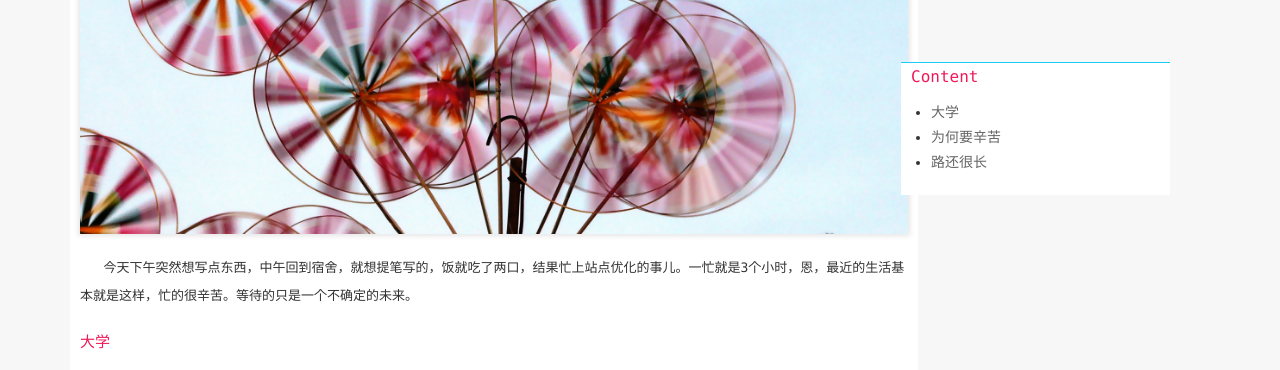
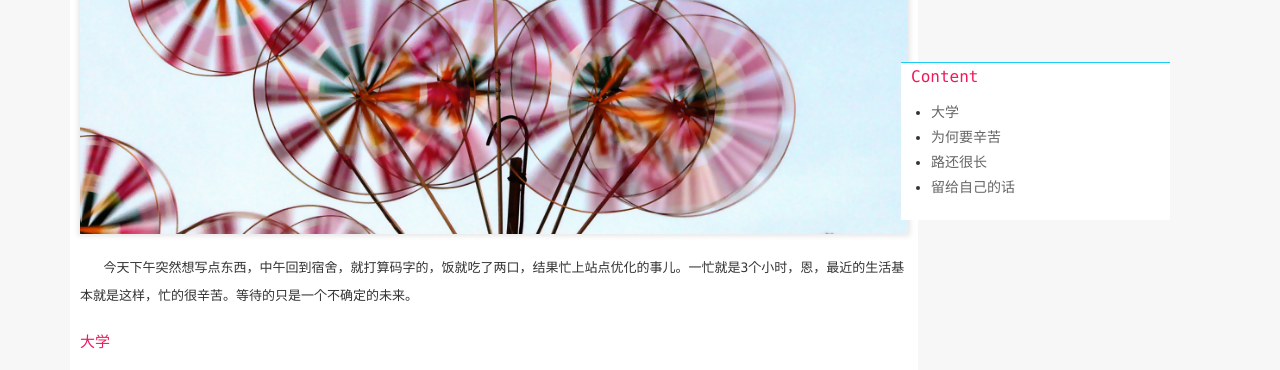
Before and after one commit to LittlewhiteChen/LittlewhiteChen.github.io, a Jekyll site: the page built from _posts/2015-09-22-你为何要如此辛苦，用不着那么着急.md, in a window 1280 px wide and 900 px high, scrolled down 465 px. Shown: the top 370 px of the window. Built offline with Jekyll 4.4.1, drawn with Linux system fonts in a browser that asks for light colours; nearby versions of some CDN libraries; comment, search, counter and statistics services are not loaded; a style sheet for code colours, icons or effects is not loaded.

Commit message:
Update 2015-09-22-你为何要如此辛苦，用不着那么着急.md

```diff
--- a/_posts/2015-09-22-你为何要如此辛苦，用不着那么着急.md
+++ b/_posts/2015-09-22-你为何要如此辛苦，用不着那么着急.md
@@ -11,13 +11,13 @@
 
 
 
-&nbsp;&nbsp;&nbsp;**其实你可以不这么辛苦，怎样都是过，为何要非要把自己的生活搞得那么辛苦！**
+**其实你可以不这么辛苦，怎样都是过，为何要非要把自己的生活搞得那么辛苦！**
 
 
 ![Alt text](http://littlewhitechen.github.io/img/repo/da1.jpg)
 
 
-&nbsp;&nbsp;&nbsp;今天下午突然想写点东西，中午回到宿舍，就想提笔写的，饭就吃了两口，结果忙上站点优化的事儿。一忙就是3个小时，恩，最近的生活基本就是这样，忙的很辛苦。等待的只是一个不确定的未来。
+&nbsp;&nbsp;&nbsp;今天下午突然想写点东西，中午回到宿舍，就打算码字的，饭就吃了两口，结果忙上站点优化的事儿。一忙就是3个小时，恩，最近的生活基本就是这样，忙的很辛苦。等待的只是一个不确定的未来。
 
 
 ## 大学
@@ -38,7 +38,10 @@
 
 &nbsp;&nbsp;&nbsp;虽然现在还不是回忆大学的时候，但是似乎也不会太远，这些忙碌的日子很快就会过去。
 
+
 &nbsp;&nbsp;&nbsp;**人生有太多的可能，开始计划的，有太多可能都会被改变**
+
+
 
 &nbsp;&nbsp;&nbsp;大学之前，我怀着满腔热血的选择电子商务专业，梦想着可以成为一个专业的电子商务"人才",其实这个专业就业并不好，电子商务的流行和快速发展并不代表电子商务专业的毕业生很好就业。恰恰相反，电子商务是一个很杂的，综合性很强的学科。企业更愿意选择经验丰富的，专业方向更精准的人才。
 
@@ -113,6 +116,7 @@
 
 &nbsp;&nbsp;&nbsp;写了将近两小时，思路比较乱，文笔越来越烂了，很少写文章、文案。估计作文都不太会写了！以后还是多写一写文章，互联网方面的。
 
+## 留给自己的话
 
 &nbsp;&nbsp;&nbsp;除了努力，没有太多的方法去改变自己的命运，都不是有多少靠山，更何况父母还在为自己辛苦着！
 
```
